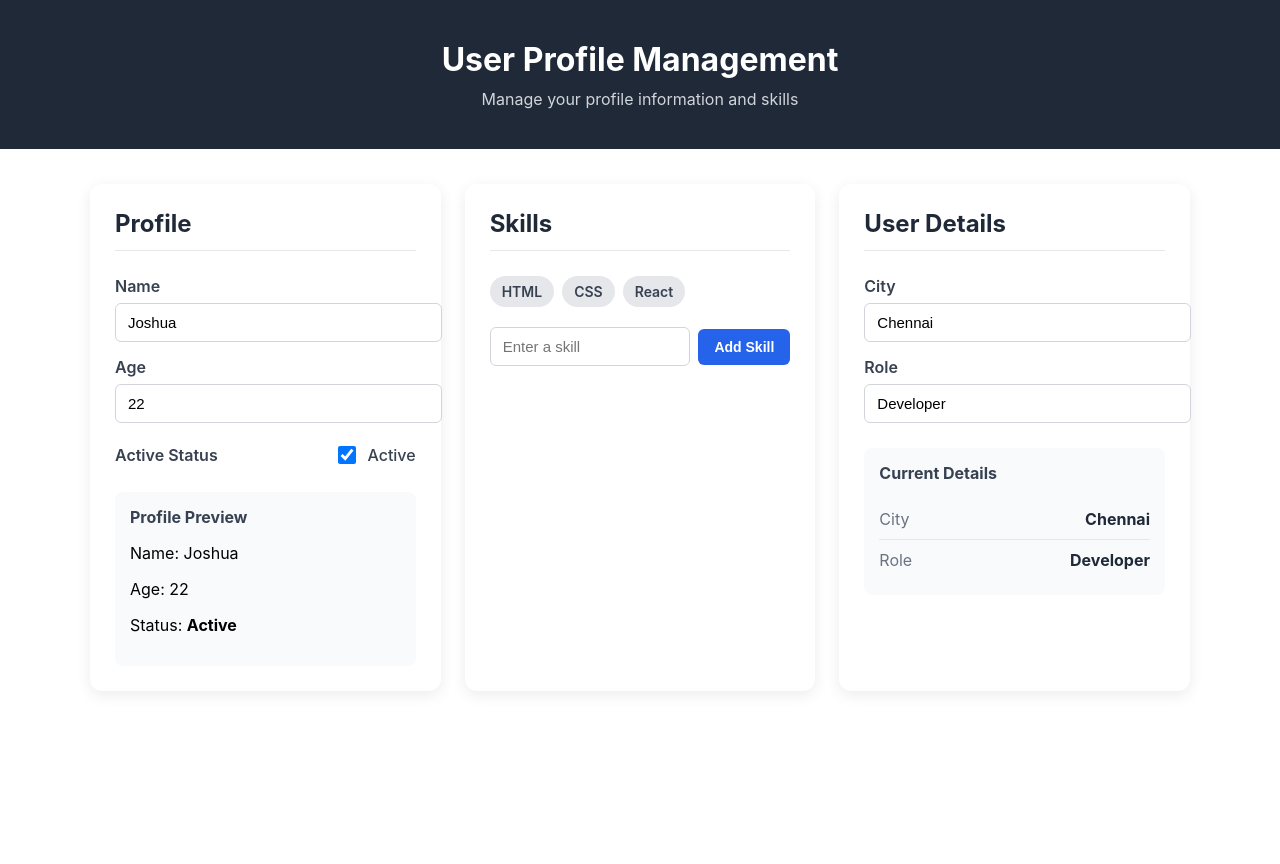
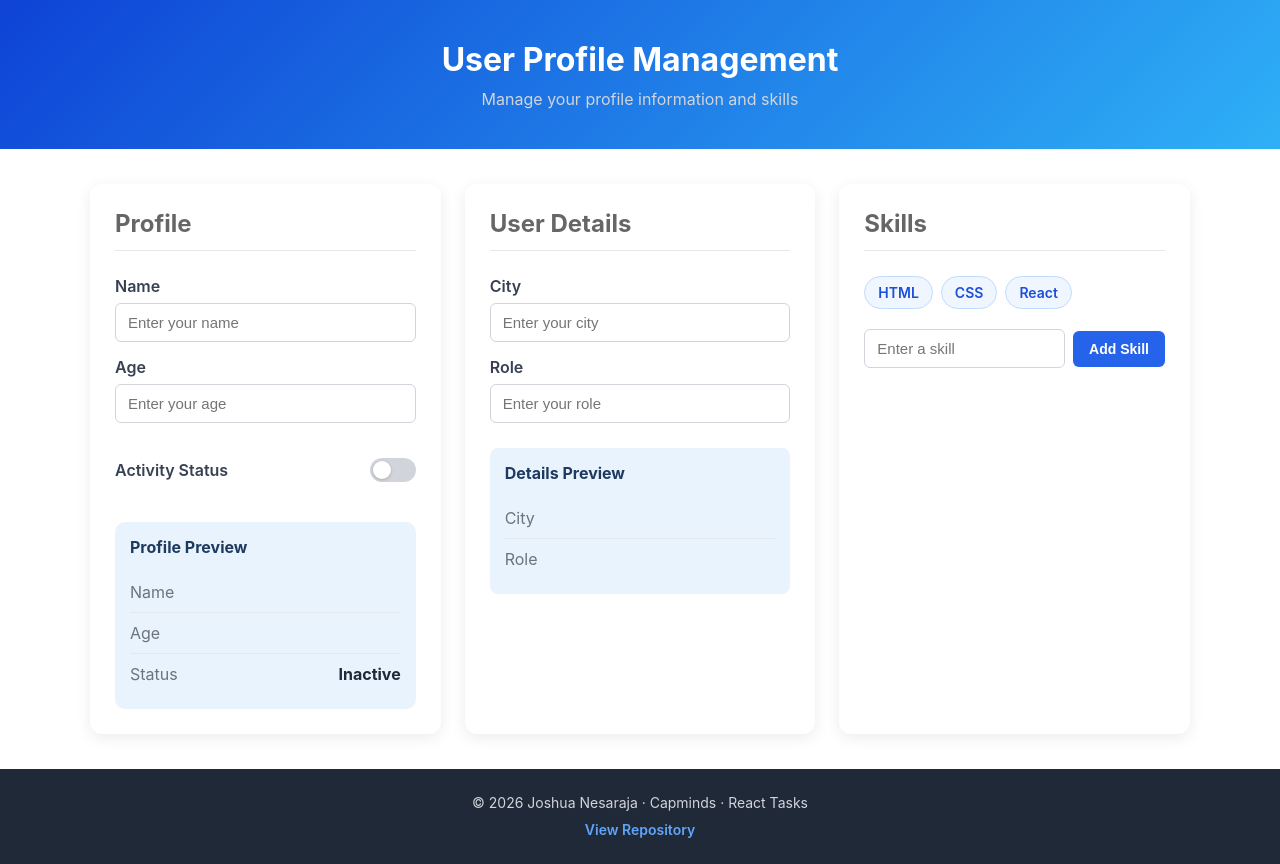
Before and after one commit to Joshuanesaraja/react_tasks_combined, a React (Create React App) app: page / in a window 1280 px wide. Before the commit the page ends 800 px from the top, so only its background shows below. Built offline with nearby package versions, Linux system fonts and the light colour scheme.

Commit message:
Task 013 Updated with better UI

```diff
--- a/src/task013_state_prop/Profile.js
+++ b/src/task013_state_prop/Profile.js
@@ -1,3 +1,5 @@
+import { useState } from "react";
+
 function Profile({
     name,
     age,
@@ -6,7 +8,11 @@ function Profile({
     setAge,
     setIsActive
 }) {
+    const [ageTouched, setAgeTouched] = useState(false);
+    const [nameTouched, setNameTouched] = useState(false);
+
     return (
+
         <div>
             <h2>Profile</h2>
 
@@ -15,8 +21,22 @@ function Profile({
                 <input
                     type="text"
                     value={name}
-                    onChange={(e) => setName(e.target.value)}
+                    onFocus={() => setNameTouched(true)}
+                    onChange={(e) => {
+                        const value = e.target.value;
+
+                        if (/^[A-Za-z ]*$/.test(value)) {
+                            setName(value);
+                        }
+                    }}
+                    placeholder="Enter your name"
                 />
+
+                {nameTouched && name.trim() === "" && (
+                    <span className="error">
+                        Name is required
+                    </span>
+                )}
             </label>
 
             <label>
@@ -24,33 +44,66 @@ function Profile({
                 <input
                     type="number"
                     value={age}
-                    onChange={(e) => setAge(Number(e.target.value))}
+                    min="1"
+                    max="120"
+                    onFocus={() => setAgeTouched(true)}
+                    onChange={(e) => {
+                        const value = e.target.value;
+
+                        if (value === "") {
+                            setAge("");
+                            return;
+                        }
+
+                        const numberValue = Number(value);
+
+                        if (numberValue >= 1 && numberValue <= 120) {
+                            setAge(numberValue);
+                        }
+                    }}
+                    placeholder="Enter your age"
                 />
+
+                {ageTouched && age === "" && (
+                    <span className="error">
+                        Age is required
+                    </span>
+                )}
+
             </label>
 
             <div className="status-row">
-                <span>Active Status</span>
+                <span>Activity Status</span>
 
-                <label className="checkbox-label">
+                <label className="switch">
                     <input
                         type="checkbox"
                         checked={isActive}
                         onChange={(e) => setIsActive(e.target.checked)}
                     />
-                    {isActive ? "Active" : "Inactive"}
+                    <span className="slider"></span>
                 </label>
             </div>
 
             <div className="profile-preview">
-                <h3>Profile Preview</h3>
-                <p>Name: {name}</p>
-                <p>Age: {age}</p>
-                <p>
-                    Status:{" "}
-                    <span className={isActive ? "active" : "inactive"}>
+                <h4>Profile Preview</h4>
+
+                <div className="detail-item">
+                    <span>Name</span>
+                    <strong>{name}</strong>
+                </div>
+
+                <div className="detail-item">
+                    <span>Age</span>
+                    <strong>{age}</strong>
+                </div>
+
+                <div className="detail-item">
+                    <span>Status</span>
+                    <strong className={isActive ? "active" : "inactive"}>
                         {isActive ? "Active" : "Inactive"}
-                    </span>
-                </p>
+                    </strong>
+                </div>
             </div>
         </div>
     );
--- a/src/task013_state_prop/Task013.css
+++ b/src/task013_state_prop/Task013.css
@@ -5,7 +5,7 @@
 /* Header */
 
 .task013-header {
-  background: #1f2937;
+  background: linear-gradient(135deg, #0e43d6, #019ff4d1);
   color: white;
   text-align: center;
   padding: 40px 20px;
@@ -39,12 +39,19 @@
   padding: 25px;
   border-radius: 12px;
   box-shadow: 0 4px 15px rgba(0, 0, 0, 0.08);
+  transition: all 0.25s ease;
+}
+
+.task013-card:hover,
+.task013-card:focus-within {
+  box-shadow: 0 0 22px rgba(59, 130, 246, 0.3);
+  transform: translateY(-3px);
 }
 
 .task013-card h2 {
   margin-top: 0;
   margin-bottom: 25px;
-  color: #1f2937;
+  color: #00000099;
   border-bottom: 1px solid #e5e7eb;
   padding-bottom: 12px;
 }
@@ -61,16 +68,20 @@
 .task013-card input[type="text"],
 .task013-card input[type="number"] {
   width: 100%;
+  max-width: 100%;
   margin-top: 7px;
   padding: 10px 12px;
   border: 1px solid #d1d5db;
   border-radius: 6px;
   font-size: 15px;
+  box-sizing: border-box;
 }
 
-.task013-card input:focus {
+.task013-card input[type="text"]:focus,
+.task013-card input[type="number"]:focus {
   outline: none;
-  border-color: #2563eb;
+  border-color: #3b82f6;
+  box-shadow: 0 0 0 3px rgba(59, 130, 246, 0.12);
 }
 
 /* Buttons */
@@ -85,10 +96,16 @@
   cursor: pointer;
   font-size: 14px;
   font-weight: 600;
+  transition: all 0.2s ease;
 }
 
 .task013-card button:hover {
   background: #1d4ed8;
+  transform: translateY(-1px);
+}
+
+.task013-card button:active {
+  transform: translateY(0);
 }
 
 /* Profile */
@@ -108,29 +125,105 @@
   gap: 8px;
   margin: 0 !important;
   font-weight: 500 !important;
+  cursor: pointer;
 }
 
 .checkbox-label input {
   width: 18px;
   height: 18px;
+  cursor: pointer;
+}
+
+.checkbox-label span {
+  cursor: pointer;
+  color: #374151;
 }
 
 .profile-preview {
   margin-top: 25px;
   padding: 15px;
-  background: #f8fafc;
-  border-radius: 8px;
+  background: #0878e816;
+  border-radius: 10px;
 }
 
-.profile-preview h3 {
-  margin-top: 0;
-  font-size: 16px;
-  color: #374151;
+.profile-preview p {
+  display: flex;
+  justify-content: space-between;
+  padding: 10px 0;
+  margin: 0;
+  border-bottom: 1px solid #e5e7eb;
+}
+
+.profile-preview p:last-child {
+  border-bottom: none;
+}
+
+.profile-preview p span,
+.profile-preview p {
+  color: #6b7280;
+}
+
+.profile-preview p strong {
+  color: #1f2937;
 }
 
 .active,
 .inactive {
   font-weight: bold;
+}
+
+/* activity switch */
+
+/* This creates the area of the switch. */
+
+.switch {
+  position: relative;
+  display: inline-block;
+  width: 46px;
+  height: 24px;
+  margin: 0;
+  cursor: pointer;
+}
+
+/* Hide the actual checkbox, not the checkbox functionality */
+.switch input {
+  opacity: 0;
+  width: 0;
+  height: 0;
+}
+
+/* visual switch-> This creates the actual pill-shaped switch. */
+.slider {
+  position: absolute;
+  inset: 0;
+  /* inset 0 means top,bottom,left,right = 0 */
+  background: #d1d5db;
+  border-radius: 24px;
+  transition: 0.25s;
+}
+
+/* "circular button" creates an element inside .slider. */
+.slider::before {
+  content: "";
+  position: absolute;
+  width: 18px;
+  height: 18px;
+  left: 3px;
+  top: 3px;
+  background: white;
+  border-radius: 50%;
+  transition: 0.25s;
+  box-shadow: 0 1px 3px rgba(0, 0, 0, 0.2);
+}
+
+/* When the input is checked, select the .slider immediately after it. The switch becomes blue. */
+.switch input:checked + .slider {
+  background: #2563eb;
+}
+
+/* When checked, move the circle 22px to the right. */
+.switch input:checked + .slider::before {
+  transform: translateX(22px);
 }
 
 /* Skills */
@@ -143,12 +236,19 @@
 }
 
 .skill-tag {
-  padding: 7px 12px;
-  background: #e5e7eb;
-  color: #374151;
+  padding: 7px 13px;
+  background: #eff6ff;
+  color: #1d4ed8;
+  border: 1px solid #bfdbfe;
   border-radius: 20px;
   font-size: 14px;
   font-weight: 600;
+  transition: all 0.2s ease;
+}
+
+.skill-tag:hover {
+  background: #dbeafe;
+  transform: translateY(-2px);
 }
 
 .skill-input {
@@ -172,14 +272,8 @@
 .details-preview {
   margin-top: 25px;
   padding: 15px;
-  background: #f8fafc;
+  background: #0878e816;
   border-radius: 8px;
-}
-
-.details-preview h3 {
-  margin-top: 0;
-  font-size: 16px;
-  color: #374151;
 }
 
 .detail-item {
@@ -199,6 +293,52 @@
 
 .detail-item strong {
   color: #1f2937;
+}
+
+/* error */
+
+.error {
+  display: block;
+  margin-top: 6px;
+  font-size: 13px;
+  font-weight: normal;
+  color: red;
+}
+
+/* preview */
+
+.profile-preview h4,
+.details-preview h4 {
+  margin-top: 0px;
+  margin-bottom: 15px;
+  color: #1e3a5f;
+}
+
+/* Footer */
+
+.task013-footer {
+  margin-top: 30px;
+  padding: 25px 20px;
+  text-align: center;
+  background: #1f2937;
+  color: #d1d5db;
+}
+
+.task013-footer p {
+  margin: 0 0 8px;
+  font-size: 14px;
+}
+
+.task013-footer a {
+  color: #60a5fa;
+  text-decoration: none;
+  font-size: 14px;
+  font-weight: 600;
+  transition: color 0.2s ease;
+}
+
+.task013-footer a:hover {
+  color: #93c5fd;
 }
 
 /* Responsive */
--- a/src/task013_state_prop/Task013.js
+++ b/src/task013_state_prop/Task013.js
@@ -5,11 +5,11 @@ import UserDetails from "./UserDetails";
 import "./Task013.css";
 
 function Task013() {
-    const [name, setName] = useState("Joshua");
+    const [name, setName] = useState("");
 
-    const [age, setAge] = useState(22);
+    const [age, setAge] = useState("");
 
-    const [isActive, setIsActive] = useState(true);
+    const [isActive, setIsActive] = useState(false);
 
     const [skills, setSkills] = useState([
         "HTML",
@@ -18,10 +18,11 @@ function Task013() {
     ]);
 
     const [userDetails, setUserDetails] = useState({
-        city: "Chennai",
-        role: "Developer"
+        city: "",
+        role: ""
     });
 
+    // This is a callback function
     function addSkill(newSkill) {
         setSkills([...skills, newSkill]);
     }
@@ -54,20 +55,38 @@ function Task013() {
                 </section>
 
                 <section className="task013-card">
+                    <UserDetails
+                        // current object
+                        userDetails={userDetails}
+                        // a function that can add a new detail
+                        updateUserDetails={updateUserDetails}
+                    />
+                </section>
+
+                <section className="task013-card">
                     <Skills
+                        // current array
                         skills={skills}
+                        // a function that can add a new skill
                         addSkill={addSkill}
                     />
                 </section>
 
-                <section className="task013-card">
-                    <UserDetails
-                        userDetails={userDetails}
-                        updateUserDetails={updateUserDetails}
-                    />
-                </section>
+            </main>
 
-            </main>
+            <footer className="task013-footer">
+                <p>
+                    © 2026 Joshua Nesaraja · Capminds · React Tasks
+                </p>
+
+                <a
+                    href="https://github.com/Joshuanesaraja/react_tasks_combined"
+                    target="_blank"
+                    rel="noreferrer"
+                >
+                    View Repository
+                </a>
+            </footer>
         </div>
     );
 }
--- a/src/task013_state_prop/UserDetails.js
+++ b/src/task013_state_prop/UserDetails.js
@@ -1,4 +1,9 @@
+import { useState } from "react";
+
 function UserDetails({ userDetails, updateUserDetails }) {
+    const [cityTouched, setCityTouched] = useState(false);
+    const [roleTouched, setRoleTouched] = useState(false);
+
     return (
         <div>
             <h2>User Details</h2>
@@ -8,10 +13,22 @@ function UserDetails({ userDetails, updateUserDetails }) {
                 <input
                     type="text"
                     value={userDetails.city}
-                    onChange={(e) =>
-                        updateUserDetails("city", e.target.value)
-                    }
+                    onFocus={() => setCityTouched(true)}
+                    onChange={(e) => {
+                        const value = e.target.value;
+
+                        if (/^[A-Za-z ]*$/.test(value)) {
+                            updateUserDetails("city", value);
+                        }
+                    }}
+                    placeholder="Enter your city"
                 />
+
+                {cityTouched && userDetails.city.trim() === "" && (
+                    <span className="error">
+                        City is required
+                    </span>
+                )}
             </label>
 
             <label>
@@ -19,14 +36,22 @@ function UserDetails({ userDetails, updateUserDetails }) {
                 <input
                     type="text"
                     value={userDetails.role}
+                    onFocus={() => setRoleTouched(true)}
                     onChange={(e) =>
                         updateUserDetails("role", e.target.value)
                     }
+                    placeholder="Enter your role"
                 />
+
+                {roleTouched && userDetails.role.trim() === "" && (
+                    <span className="error">
+                        Role is required
+                    </span>
+                )}
             </label>
 
             <div className="details-preview">
-                <h3>Current Details</h3>
+                <h4>Details Preview</h4>
 
                 <div className="detail-item">
                     <span>City</span>
```
Also changed, not shown: src/task013_state_prop/Skills.js (+18 -3 lines).
